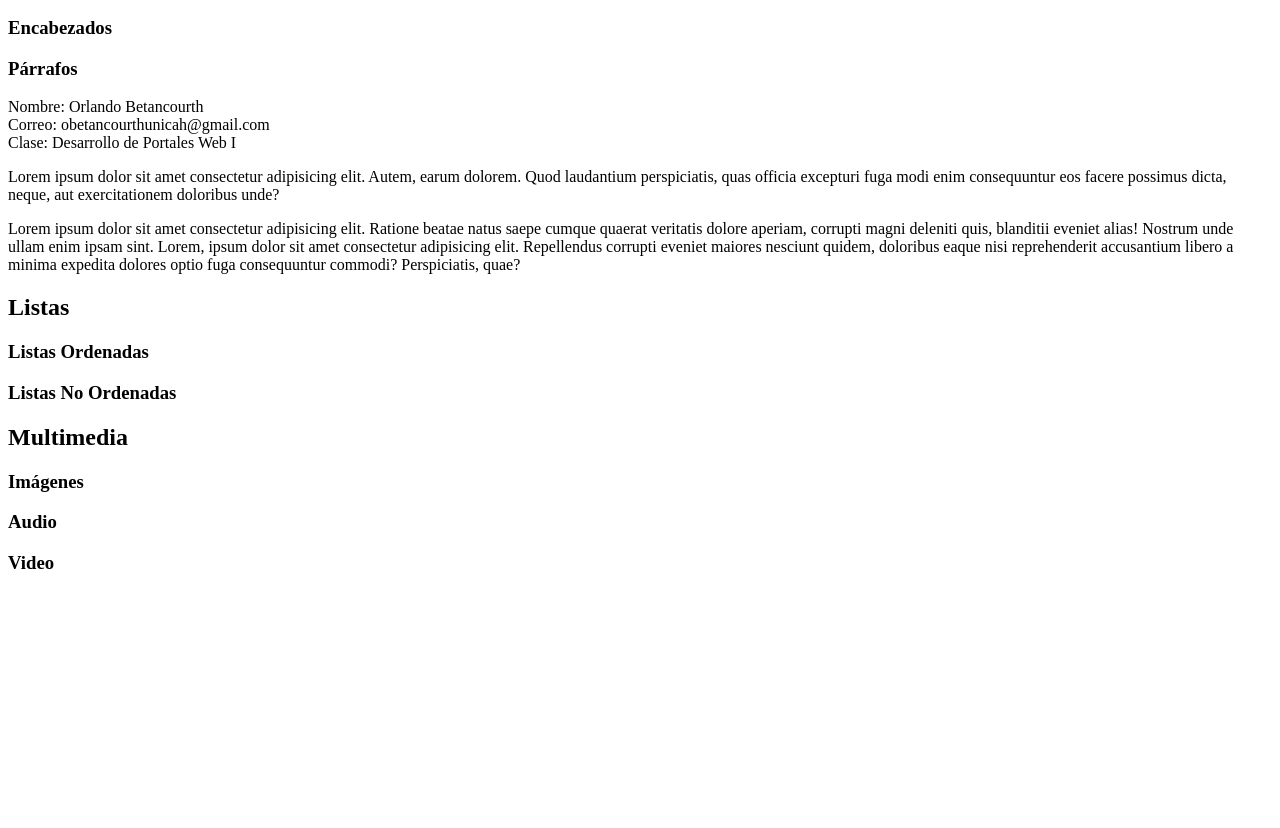
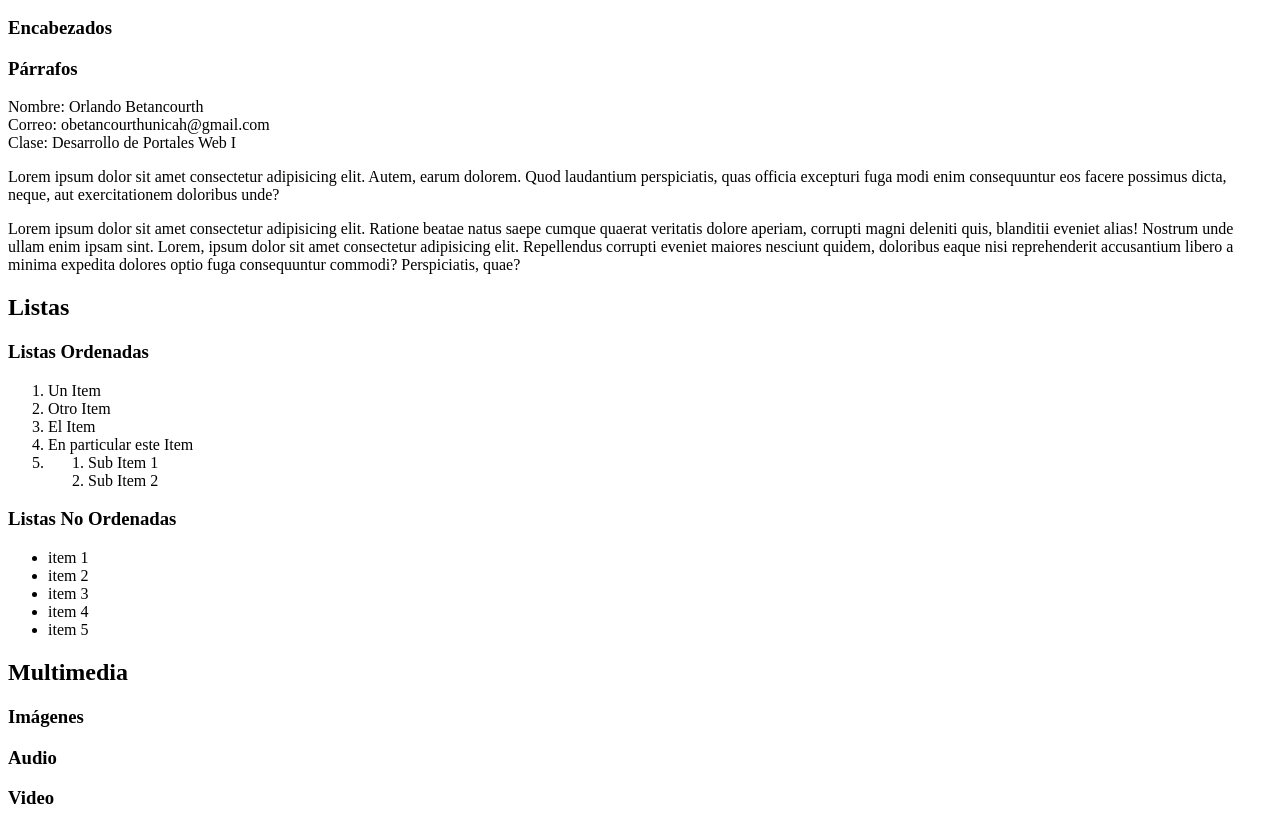
Before and after one commit to obetancourthunicah/pw1_202503, a plain HTML site: page index.html in a window 1280 px wide. Shown: the part 110-938 px from the top of the page. Before the commit the page ends 800 px from the top, so only its background shows below. Drawn offline with Linux system fonts and the light colour scheme.

Commit message:
clase: 20250922

```diff
--- a/index.html
+++ b/index.html
@@ -27,7 +27,29 @@
 
         <h2>Listas</h2>
         <h3>Listas Ordenadas</h3>
+        <!-- ordered list. --  ol   -->
+         <ol>
+            <!-- list items-->
+            <li>Un Item</li>
+            <li>Otro Item</li>
+            <li>El Item</li>
+            <li>En particular este Item</li>
+            <li>
+                <ol>
+                    <li>Sub Item 1</li>
+                    <li>Sub Item 2</li>
+                </ol>
+            </li>
+         </ol>
         <h3>Listas No Ordenadas</h3>
+        <!-- unordered list. ul -->
+         <ul>
+            <li>item 1</li>
+            <li>item 2</li>
+            <li>item 3</li>
+            <li>item 4</li>
+            <li>item 5</li>
+         </ul>
         <h2>Multimedia</h2>
         <h3>Imágenes</h3>
         <h3>Audio</h3>
```
